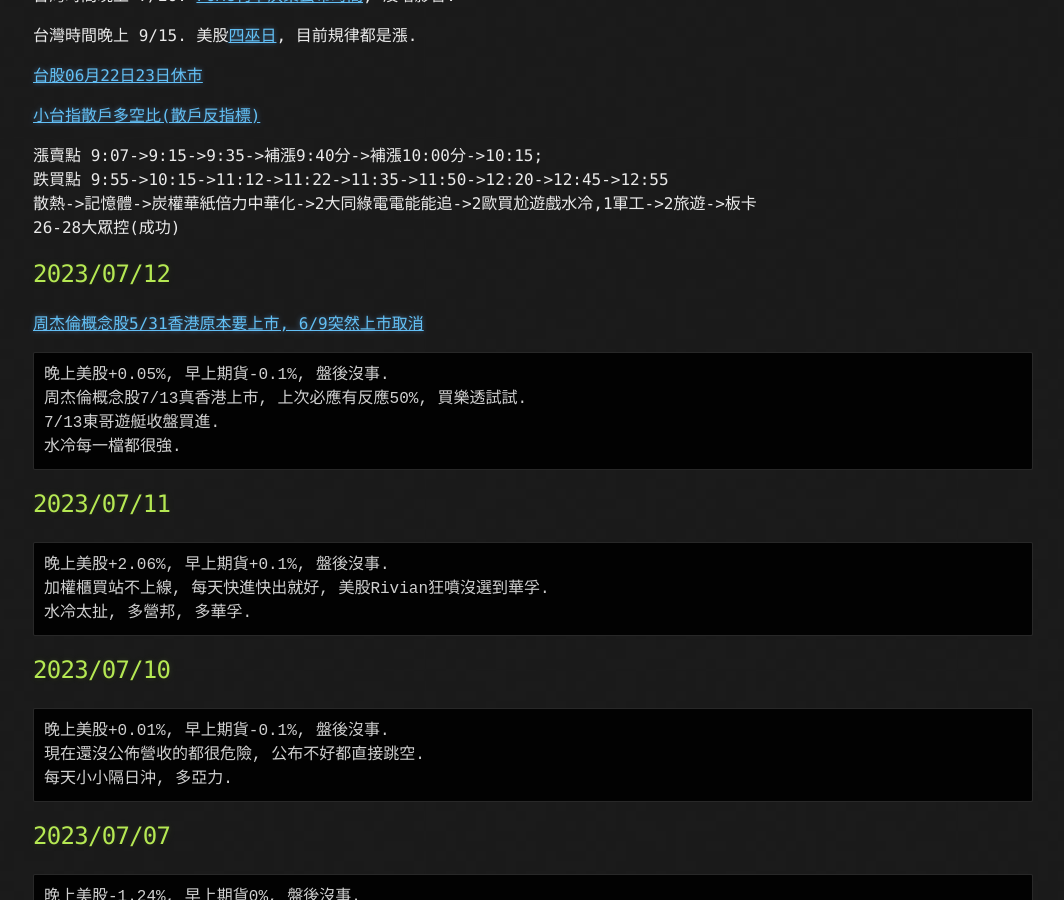
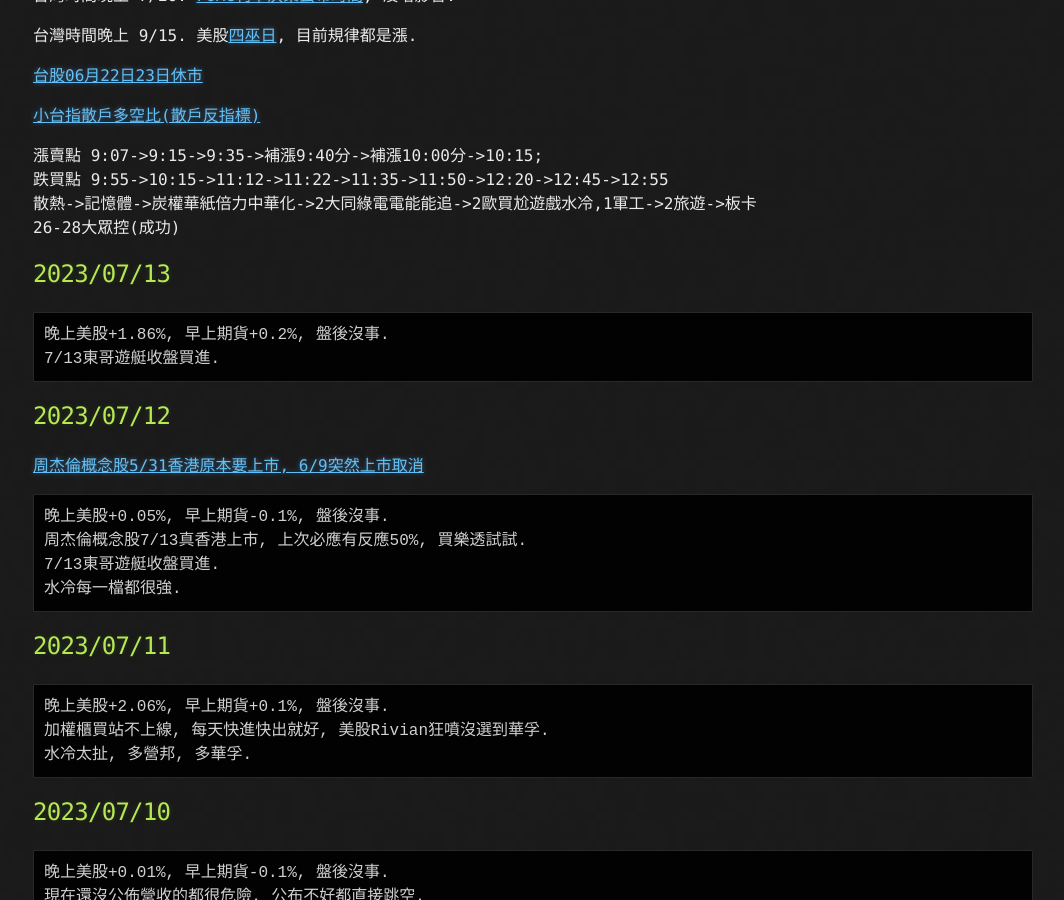
Before and after one commit to lepg5487/Stock_God, a Jekyll site: the page built from index.md, in a window 1280 px wide and 900 px high, scrolled down 394 px. Shown: the whole window, without its empty margins (107-1171 px from the left). Built offline with Jekyll 4.4.1, drawn with Linux system fonts in a browser that asks for light colours; our own code applies the rules of GitHub Pages for plain Markdown files.

Commit message:
Update index.md

````diff
--- a/index.md
+++ b/index.md
@@ -20,6 +20,12 @@
 跌買點 9:55->10:15->11:12->11:22->11:35->11:50->12:20->12:45->12:55
 散熱->記憶體->炭權華紙倍力中華化->2大同綠電電能能追->2歐買尬遊戲水冷,1軍工->2旅遊->板卡
 26-28大眾控(成功)
+
+## 2023/07/13
+```
+晚上美股+1.86%, 早上期貨+0.2%, 盤後沒事.
+7/13東哥遊艇收盤買進.
+```
 
 ## 2023/07/12
 [周杰倫概念股5/31香港原本要上市, 6/9突然上市取消](https://finance.ettoday.net/news/2509802)
````
